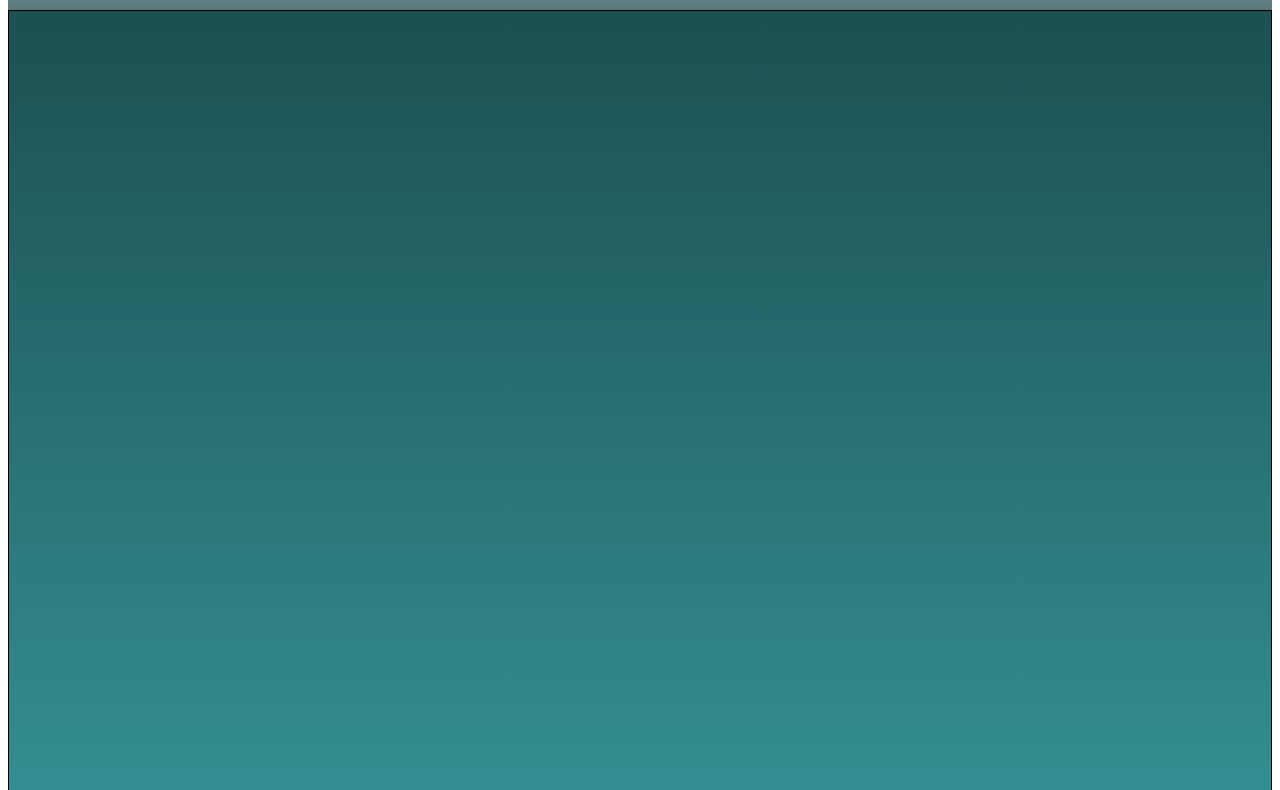
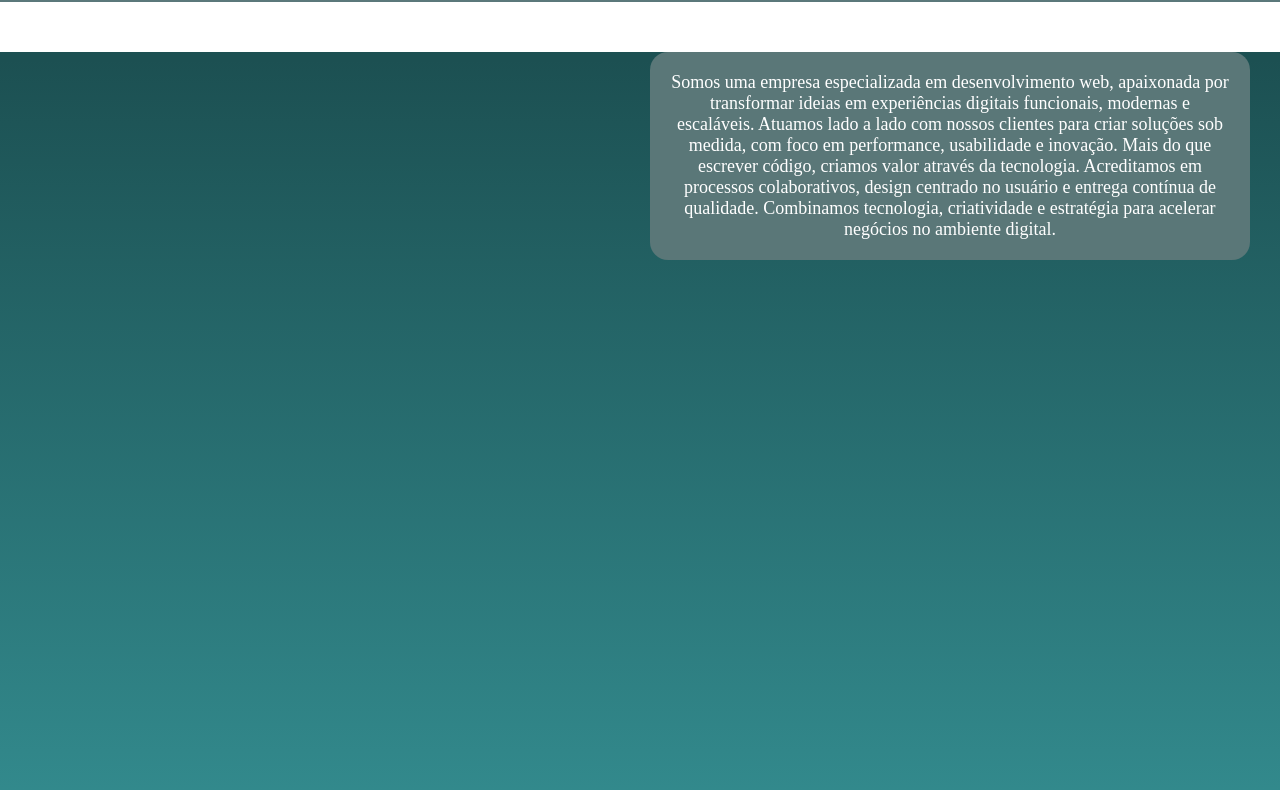
Before and after one commit to arthurmorais0227/sitecrafters_empresa, a plain HTML site: page pages/aboutus.html in a window 1280 px wide. Shown: the part 158-948 px from the top of the page. Drawn offline with Linux system fonts and the light colour scheme.

Commit message:
feito o primeiro quadrado com texto

```diff
--- a/assets/styles/aboutus.css
+++ b/assets/styles/aboutus.css
@@ -1,4 +1,14 @@
+* {
+    margin: 0;
+    padding: 0;
+    box-sizing: border-box;
+}
 
+body {
+    margin: 0;
+    padding: 0;
+    overflow: hidden;
+}
 
 .retangulo {
     width: auto;
@@ -17,10 +27,11 @@
 }
 
 .fundo {
-    width: auto;
-    height: 780px;
-    border: 1px solid #000;
+    width: 100%;
+    min-height: 100vh;
     background: linear-gradient(180deg, #1C5052 0.96%, #348E91 100%);
+    margin: 0;
+    padding: 0;
 }
 
 .home {
@@ -49,4 +60,25 @@ input::placeholder {
 input[type="text"]{
     width: 180px;
     height: 37px;
+    color: white;
 }
+.centro {
+  background: rgba(90, 119, 120, 1);
+  padding: 20px;
+  border-radius: 18px;
+  max-width: 600px;
+  display: flex;
+  margin-left: auto;
+  margin-right: 30px;
+  margin-top: 50px;
+  text-align: center;
+  line-height: 1.6;
+  font-size: 15px;
+  color: #FFF;
+    text-align: center;
+    font-family: "Days One";
+    font-size: 18px;
+    font-style: normal;
+    font-weight: 400;
+    line-height: normal;
+}
--- a/pages/aboutus.html
+++ b/pages/aboutus.html
@@ -11,16 +11,23 @@
 </head>
 <body>
     <div class="retangulo">
-        <div class="texto"><h1>sitecrafters</h3></div>
+        <div class="texto"><h1>sitecrafters</h1></div>
         <div class="home">Home</div>
         <section>
             <div><input type="text" placeholder="Pesquise aqui" class="pesquisa"></div>
         </section>
     </div>
     <div class="fundo">
+        <div class="centro"><p>
+    Somos uma empresa especializada em desenvolvimento web, apaixonada por transformar
+    ideias em experiências digitais funcionais, modernas e escaláveis. Atuamos lado a lado
+    com nossos clientes para criar soluções sob medida, com foco em performance, usabilidade
+    e inovação. Mais do que escrever código, criamos valor através da tecnologia.
+    Acreditamos em processos colaborativos, design centrado no usuário e entrega contínua
+    de qualidade. Combinamos tecnologia, criatividade e estratégia para acelerar negócios
+    no ambiente digital.
+        </p>
     </div>
 
 </body>
 </html>
-
-<!-- edu passou por aqui -->
```
